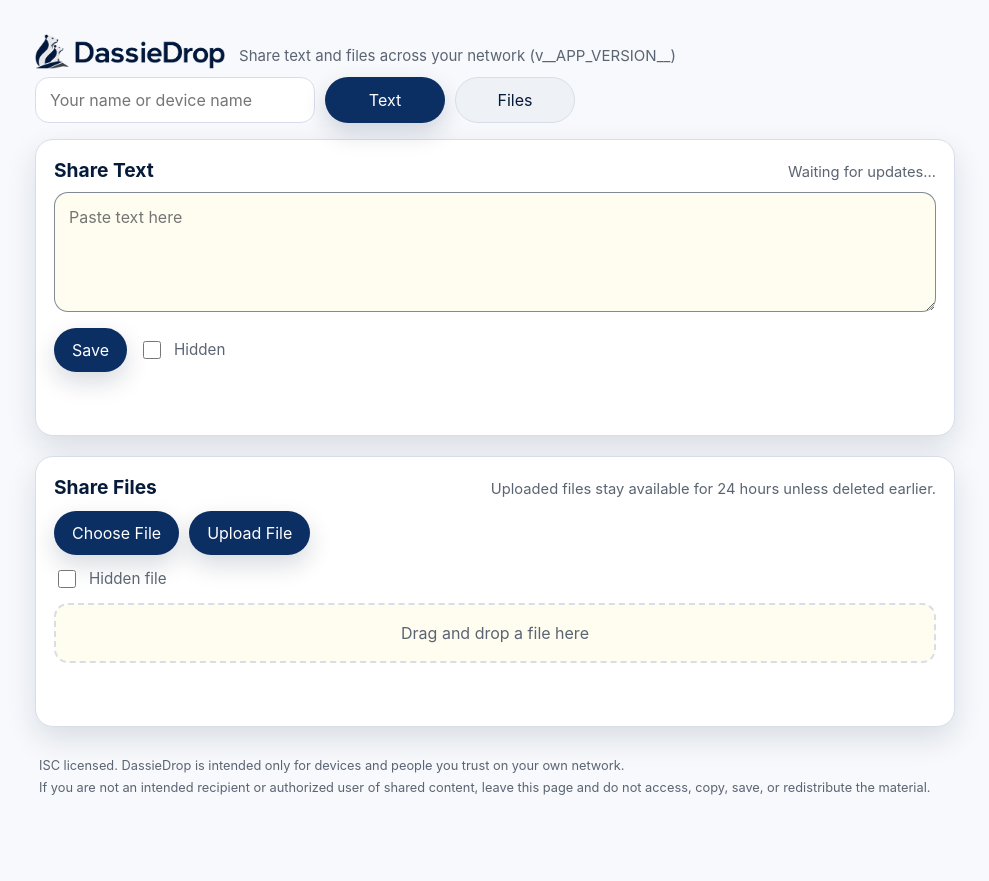
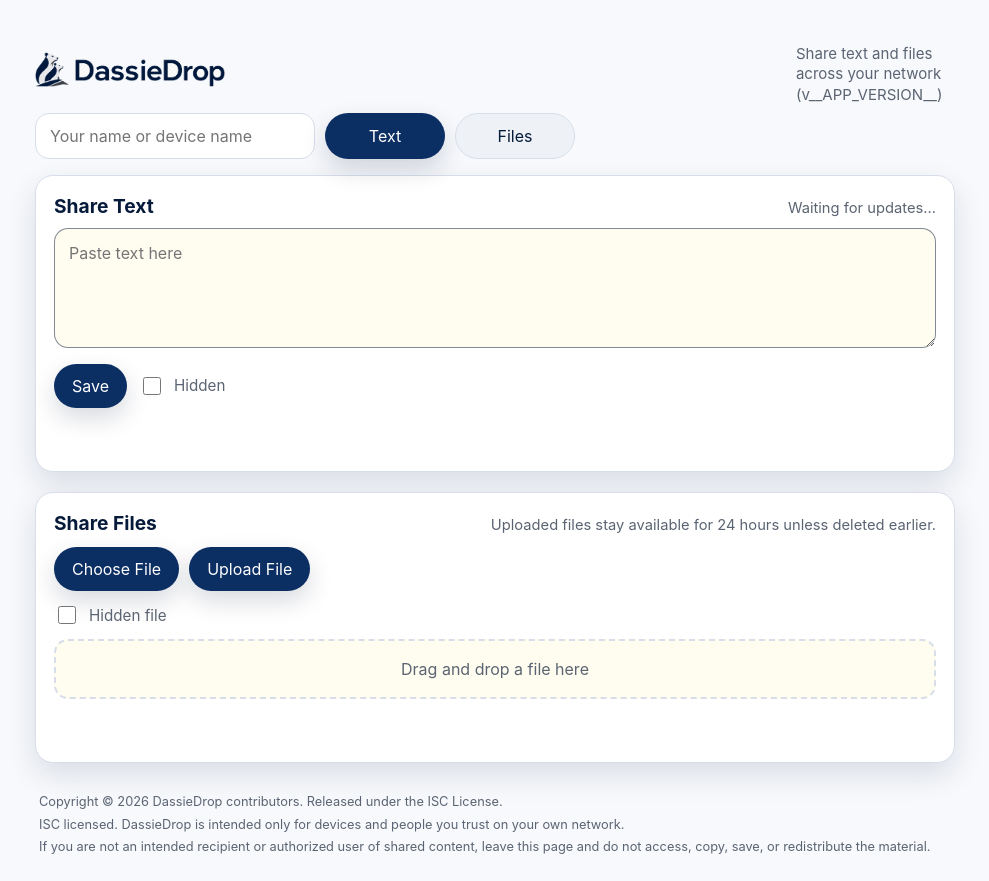
Before and after one commit to vossie/LanDrop, a Python web app: template templates/index.html in a window 1280 px wide. Shown: the whole page, without its empty margins (145-1134 px from the left). Before the commit the page ends 795 px from the top, so only its background shows below. Run offline with Jinja, Linux system fonts and the light colour scheme; the template is opened without the code that fills it, so the values that code supplies are empty.

Commit message:
Add copyright notices and logo repo link

```diff
--- a/assets/app.css
+++ b/assets/app.css
@@ -137,6 +137,10 @@ h1 {
 .tab-panel {
   max-width: 920px;
   margin: 0 auto 20px;
+}
+.hero-wordmark-link {
+  display: inline-flex;
+  text-decoration: none;
 }
 .app-footer {
   max-width: 920px;
--- a/templates/index.html
+++ b/templates/index.html
@@ -12,7 +12,9 @@
   <section class="hero">
     <div class="hero-top">
       <div class="hero-copy">
-        <img class="hero-wordmark" src="/assets/DassieDrop-full-text-logo.png" alt="DassieDrop">
+        <a class="hero-wordmark-link" href="https://github.com/vossie/DassieDrop" target="_blank" rel="noreferrer">
+          <img class="hero-wordmark" src="/assets/DassieDrop-full-text-logo.png" alt="DassieDrop">
+        </a>
         <h1 class="sr-only">DassieDrop</h1>
         <p class="subhead">
           Share text and files across your network (v__APP_VERSION__)
@@ -77,6 +79,9 @@
 
   <footer class="app-footer" aria-label="Licensing and privacy notice">
     <p class="footer-line">
+      Copyright © 2026 DassieDrop contributors. Released under the ISC License.
+    </p>
+    <p class="footer-line">
       ISC licensed. DassieDrop is intended only for devices and people you trust on your own network.
     </p>
     <p class="footer-line">
```
Also changed, not shown: README.md.
